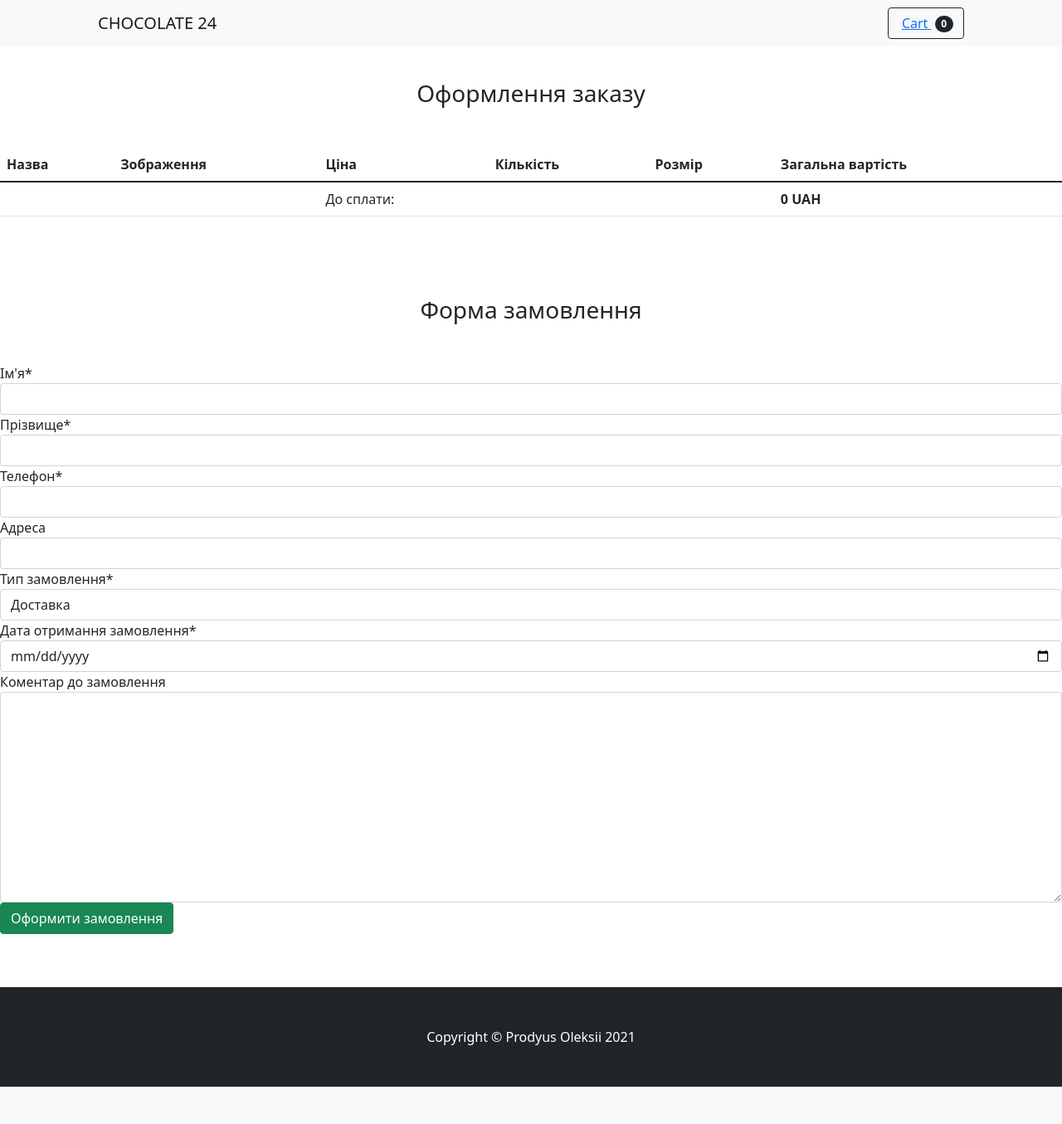
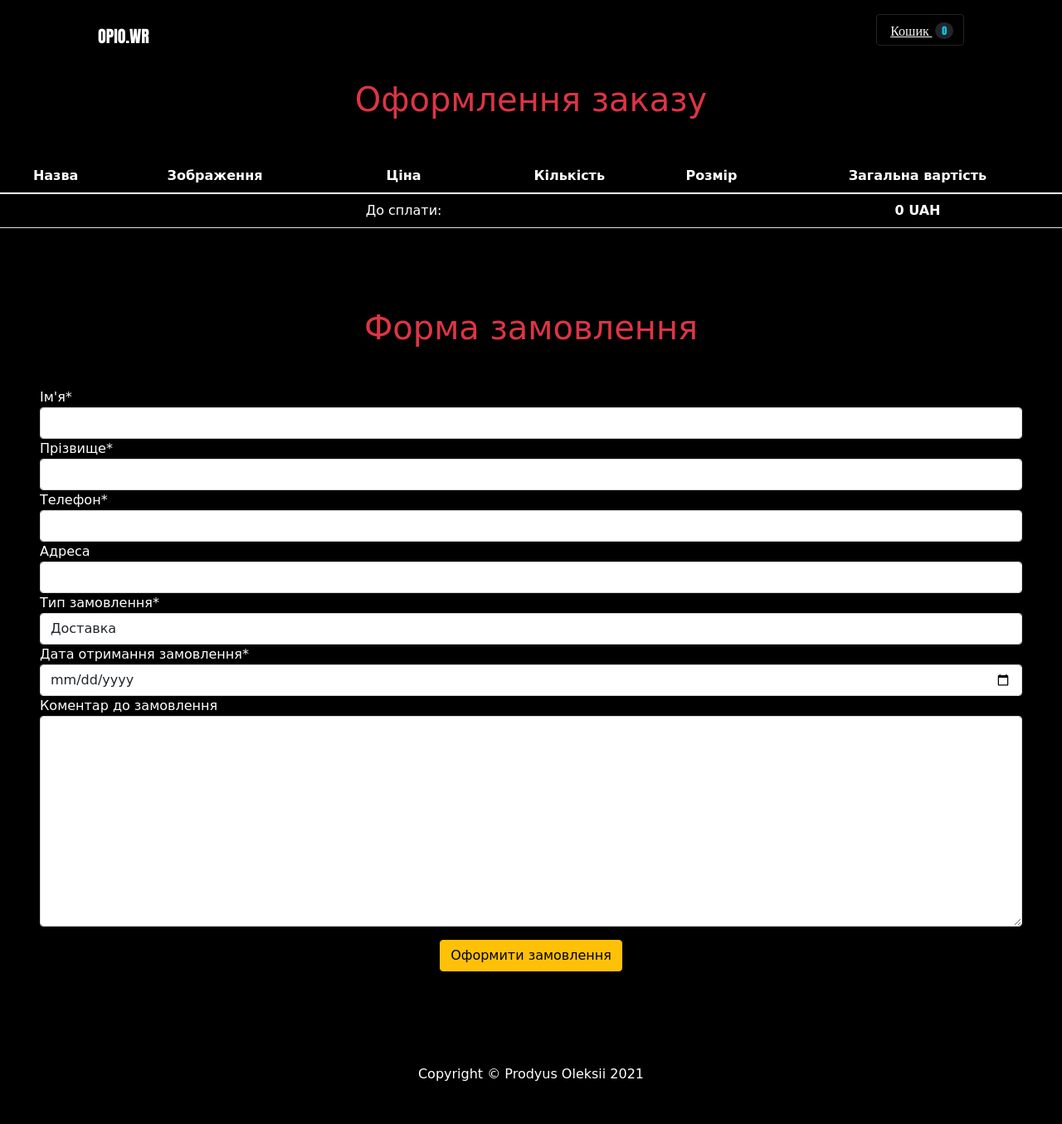
Before and after one commit to ProdyusO/chocolate, a Django app: page /checkout/ in a window 1280 px wide. Shown: the whole page at 83% size. Before the commit the page ends 1310 px from the top, so only its background shows below. Run offline with Django 3.2, Linux system fonts and the light colour scheme; data comes from the database, SQL or seed files in the repository; data that the repository does not hold is empty; some libraries are stand-ins or nearby versions.

Commit message:
4th commit
Back End + Front End

```diff
--- a/chocolate/settings.py
+++ b/chocolate/settings.py
@@ -91,10 +91,7 @@ STATIC_ROOT = os.path.join(BASE_DIR, 'static')
 MEDIA_URL = '/media/'
 MEDIA_ROOT = os.path.join(BASE_DIR, 'media')
 
-STATICFILES_DIRS = (
-    os.path.join(BASE_DIR, 'static_dev'),
-
-)
+STATICFILES_DIRS = (os.path.join(BASE_DIR, 'static_dev'), )
 
 CRISPY_TEMPLATE_PACK = 'bootstrap4'
 
--- a/main/templates/base.html
+++ b/main/templates/base.html
@@ -11,33 +11,35 @@
         <!-- Bootstrap icons-->
         <link href="https://cdn.jsdelivr.net/npm/bootstrap@5.1.3/dist/css/bootstrap.min.css" rel="stylesheet" integrity="sha384-1BmE4kWBq78iYhFldvKuhfTAU6auU8tT94WrHftjDbrCEXSU1oBoqyl2QvZ6jIW3" crossorigin="anonymous">
         <!-- Core theme CSS (includes Bootstrap)-->
-        <link href="css/styles.css" rel="stylesheet" />
-        <title>Chocolate24</title>
+        {% load static %}
+        <link rel="stylesheet" type="text/css" href="{% static 'css/styles.css' %}"  />
+        <title>OPIO</title>
     </head>
 
         <!-- Navigation-->
-        <nav class="navbar navbar-expand-lg navbar-light bg-light fixed-top">
+        <nav class="navbar navbar-expand-lg fixed-top">
             <div class="container px-4 px-lg-5">
-                <a class="navbar-brand" href="{% url 'base' %}">CHOCOLATE 24</a>
+                <a class="navbar-brand text-white mt-3" href="{% url 'base' %}">OPIO.WR</a>
                 <button class="navbar-toggler" type="button" data-bs-toggle="collapse" data-bs-target="#navbarSupportedContent" aria-controls="navbarSupportedContent" aria-expanded="false" aria-label="Toggle navigation"><span class="navbar-toggler-icon"></span></button>
                 <div class="collapse navbar-collapse" id="navbarSupportedContent">
                     <ul class="navbar-nav me-auto mb-2 mb-lg-0 ms-lg-4"></ul>
                     <form class="d-flex">
                         <button class="btn btn-outline-dark" type="submit">
-                            <i class="bi-cart-fill me-1"></i><a href="{% url 'cart' %}">
-                            Cart
-                            <span class="badge bg-dark text-white ms-1 rounded-pill">{{ cart.products.count}}</span></a>
+                            <i class="bi-cart-fill me-1"></i><a href="{% url 'cart' %}" class="link-light">
+                            Кошик
+                            <span class="badge bg-dark text-info ms-1 rounded-pill">{{ cart.products.count}}</span></a>
                         </button>
                     </form>
                 </div>
             </div>
         </nav>
         {% block content %}
-        <header class="bg-dark py-5">
-            <div class="container px-4 px-lg-5 my-5">
+        <header >
+            <div class="container px-4 px-lg-5 mt-5">
                 <div class="text-center text-white">
-                    <h1 class="display-4 fw-bolder">Shevelov</h1>
-                    <p class="lead fw-normal text-white-50 mb-0">With black mind in black future</p>
+                    <img src="media/logo.jpg" alt="be">
+                    <h1 class="display-4 fw-bolder text-white">OPIO.WR</h1>
+                    <p class="lead fw-normal text-white-50 mb-0">Онлайн-шоп авторського одягу для скейтерів</p>
                 </div>
             </div>
         </header>
@@ -49,12 +51,11 @@
         </div>
         {% endfor %}
         {% endif %}
-    <div class="container">
+    <div class="container mt-5 pt-5">
             <div class="col-lg-3">
-                <h2 class="mt-5">Товари:</h2>
-                <div class="list-group mt-4">
+                <div class="list-group">
                     {% for category in categories %}
-                    <a href="{{ category.url }}" class="list-group-item">{{ category.name }} ({{ category.count }})</a>
+                    <li class="text-info"><a href="{{ category.url }}" class="list-group-item bg-black text-white">{{ category.name }} ({{ category.count }})</a></li>
                     {% endfor %}
                 </div>
             </div>
@@ -64,15 +65,15 @@
                 <div class="row">
                     {% for product in products %}
                     <div class="col-lg-4 col-md-6 mb-4">
-                        <div class="card h-100">
+                        <div class="card bg-black text-white text-center h-100">
                             <a href ="{{ product.get_absolute_url }}"><img class="card-img-top" src="{{ product.image.url }}" alt="..." /></a>
                             <div class="card-body">
-                                <h4 class="card-title">
-                                    <a href="{{ product.get_absolute_url }}">{{ product.title }}</a>
-                                </h4>
-                                <h5>{{ product.price }} UAH</h5>
+                                <h3 class="card-title">
+                                    <a class="item3link-danger" href="{{ product.get_absolute_url }}">{{ product.title }}</a>
+                                </h3>
+                                <h5 class="text-white mt-5">{{ product.price }} UAH</h5>
                                 <a href="{% url 'add_to_cart' ct_model=product.get_model_name slug=product.slug %}">
-                                    <button class="btn btn-danger">Додати до кошику</button>
+                                    <button class="btn btn-info rounded-pill text-black mt-3">До кошику</button>
                                 </a>
                             </div>
                         </div>
@@ -83,7 +84,7 @@
             {% endblock %}
 
         <!-- Footer-->
-        <footer class="py-5 mt-5 bg-dark">
+        <footer class="py-5 mt-5 bg-black">
             <div class="container"><p class="m-0 text-center text-white">Copyright &copy; Prodyus Oleksii 2021</p></div>
         </footer>
         <!-- Bootstrap core JS-->
--- a/main/templates/checkout.html
+++ b/main/templates/checkout.html
@@ -1,48 +1,50 @@
 {% extends 'base.html' %}
 {% load crispy_forms_tags %}
 {% block content %}
-<h3 class="text-center mt-5 pt-5 mb-5">Оформлення заказу</h3>
-<table class="table mt-5">
+<h1 class="text-center text-danger mt-5 pt-5 mb-5">Оформлення заказу</h1>
+<table class="table text-white mt-5">
   <thead>
     <tr>
-      <th scope="col">Назва</th>
-      <th scope="col">Зображення</th>
-      <th scope="col">Ціна</th>
-      <th scope="col">Кількість</th>
-      <th scope="col">Розмір</th>
-      <th scope="col">Загальна вартість</th>
+      <th class="text-center" scope="col">Назва</th>
+      <th class="text-center" scope="col">Зображення</th>
+      <th class="text-center" scope="col">Ціна</th>
+      <th class="text-center" scope="col">Кількість</th>
+      <th class="text-center" scope="col">Розмір</th>
+      <th class="text-center" scope="col">Загальна вартість</th>
     </tr>
   </thead>
   <tbody>
   {% for item in cart.products.all %}
     <tr>
-      <th scope="row">{{ item.content_object.title }}</th>
+      <th class="text-center" scope="row">{{ item.content_object.title }}</th>
       <td class="w-25"><img src="{{ item.content_object.image.url }}" class="img-fluid"></td>
-      <td>{{ item.content_object.price }} UAH</td>
-      <td> {{ item.quantity }}
+      <td class="text-center">{{ item.content_object.price }} UAH</td>
+      <td class="text-center"> {{ item.quantity }}
       {% if item.content_object.category.slug == 'tshirts' %}
-      <td> {{ item.size }}
+      <td class="text-center"> {{ item.size }}
       {% endif %}
       {% if item.content_object.category.slug == 'bags' %}
-      <td> {{ item.volume }}
+      <td class="text-center"> {{ item.volume }}
       {% endif %}
       </td>
-      <td>{{ item.final_price }} UAH</td>
+      <td class="text-center">{{ item.final_price }} UAH</td>
     </tr>
   {% endfor %}
     <tr>
       <td colspan="2"></td>
-      <td>До сплати: </td>
+      <td class="text-center">До сплати: </td>
       <td></td>
       <td></td>
-      <td><strong>{{ cart.final_price }} UAH</strong></td>
+      <td class="text-center"><strong>{{ cart.final_price }} UAH</strong></td>
     </tr>
   </tbody>
 </table>
-<h3 class="text-center mt-5 pt-5 mb-5">Форма замовлення</h3>
-<form action="{% url 'make_order' %}" method="POST">
+<h1 class="text-center text-danger mt-5 pt-5 mb-5">Форма замовлення</h1>
+<form class="text-white px-5"action="{% url 'make_order' %}" method="POST">
   {% csrf_token %}
   {{ form|crispy }}
-  <input type="submit" class="btn btn-success   btn-block mb-3" value="Оформити замовлення">
+  <div class="text-center">
+  <input type="submit" class="btn btn-warning btn-block mb-3 mt-3" value="Оформити замовлення">
+  </div>
 </form>
 {% endblock content %}
--- /dev/null
+++ b/static_dev/css/styles.css
@@ -0,0 +1,25 @@
+body {
+    background-color: #000;
+    font-family: Comic Sans MS, Comic Sans, cursive;
+}
+
+.navbar {
+    background-color: #000;
+    font-family: Impact;
+}
+
+.item3link-danger {
+    font-family: Marker Felt, fantasy;
+    text-decoration: none;
+    color: #B98308;
+}
+
+.item4link-danger {
+    font-family: Marker Felt, fantasy;
+    text-decoration: none;
+    color: #B98308;
+}
+
+.item23 {
+    color: #B98308;
+}
```
Also changed, not shown: main/templates/cart.html (+16 -16 lines), main/templates/category_detail.html (+14 -9 lines), main/templates/product_detail.html (+11 -12 lines), media/logo.jpg (added), media/logoblack.jpg (added).
